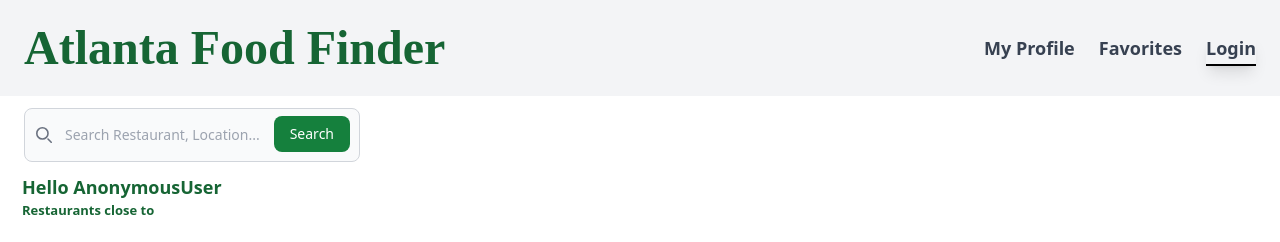
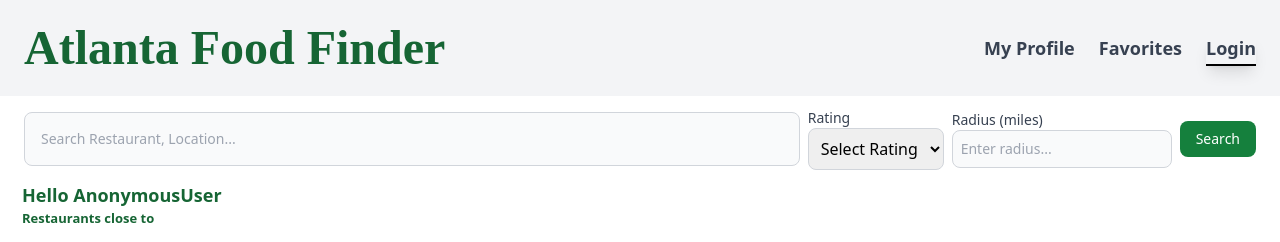
Before and after one commit to Basavatia-Shreyas/AtlantaFoodFinder, a Django app: template AtlantaFoodFinder/FoodFinder/templates/FoodFinder/home.html in a window 1280 px wide. Shown: the top 242 px of the page. Run offline with Django 5.2, Linux system fonts and the light colour scheme; the template is opened without the code that fills it, so the values that code supplies are empty; some libraries are stand-ins or nearby versions.

Commit message:
filter option NOT WORKING YET

```diff
--- a/AtlantaFoodFinder/FoodFinder/templates/FoodFinder/home.html
+++ b/AtlantaFoodFinder/FoodFinder/templates/FoodFinder/home.html
@@ -43,20 +43,63 @@
     {% endif %}
   </ul>
 </nav>
-<form method="GET" action = "{% url 'index' %}" class="px-6 py-3 max-w-sm">
-    <label for="default-search" class="mb-2 text-sm font-medium text-gray-900 sr-only dark:text-white">Search</label>
-    {% csrf_token %}
-    <div class="relative">
-        <div class="absolute inset-y-0 start-0 flex items-center ps-3 pointer-events-none">
-            <svg class="w-4 h-4 text-gray-500 dark:text-gray-400" aria-hidden="true" xmlns="http://www.w3.org/2000/svg" fill="none" viewBox="0 0 20 20">
-                <path stroke="currentColor" stroke-linecap="round" stroke-linejoin="round" stroke-width="2" d="m19 19-4-4m0-7A7 7 0 1 1 1 8a7 7 0 0 1 14 0Z"></path>
-            </svg>
-        </div>
-        <input type="text" name="search" class="block w-full p-4 ps-10 text-sm text-gray-900 border border-gray-300 rounded-lg bg-gray-50 focus:ring-green-500 focus:border-green-500 dark:bg-gray-700 dark:border-gray-600 dark:placeholder-gray-400 dark:text-white dark:focus:ring-green-500 dark:focus:border-green-500"
-               placeholder="Search Restaurant, Location..." required value="{{ query|default_if_none:'' }}" />
-        <button type="submit" class="text-white absolute end-2.5 bottom-2.5 bg-green-700 hover:bg-green-800 focus:ring-4 focus:outline-none focus:ring-green-300 font-medium rounded-lg text-sm px-4 py-2 dark:bg-green-600 dark:hover:bg-green-700 dark:focus:ring-green-800">Search</button>
+
+<form method="GET" action="{% url 'index' %}" class="flex items-center justify-start px-6 py-3 max-w-full">
+    <div class="relative flex-grow mr-2 w-700"> <!-- Set the width to 700px -->
+        <label for="default-search" class="mb-2 text-sm font-medium text-gray-900 sr-only dark:text-white">Search</label>
+        {% csrf_token %}
+        <input type="text" name="search" class="block w-full p-4 text-sm text-gray-900 border border-gray-300 rounded-lg bg-gray-50 focus:ring-green-500 focus:border-green-500 dark:bg-gray-700 dark:border-gray-600 dark:placeholder-gray-400 dark:text-white dark:focus:ring-green-500 dark:focus:border-green-500" placeholder="Search Restaurant, Location..." required value="{{ query }}" />
     </div>
+
+    <div class="mr-2"> <!-- Remove flex-grow for this element -->
+        <label for="rating" class="block text-sm font-medium text-gray-700">Rating</label>
+        <select name="rating" class="block p-2 border border-gray-300 rounded-lg">
+            <option value="">Select Rating</option>
+            <option value="1">1 Star</option>
+            <option value="2">2 Stars</option>
+            <option value="3">3 Stars</option>
+            <option value="4">4 Stars</option>
+            <option value="5">5 Stars</option>
+        </select>
+    </div>
+
+    <div class="mr-2"> <!-- Remove flex-grow for this element -->
+        <label for="radius" class="block text-sm font-medium text-gray-700">Radius (miles)</label>
+        <input type="number" name="radius" min="1" class="block p-2 text-sm text-gray-900 border border-gray-300 rounded-lg bg-gray-50 focus:ring-green-500 focus:border-green-500 dark:bg-gray-700 dark:border-gray-600 dark:placeholder-gray-400 dark:text-white dark:focus:ring-green-500 dark:focus:border-green-500" placeholder="Enter radius..." />
+    </div>
+
+    <button type="submit" class="text-white bg-green-700 hover:bg-green-800 focus:ring-4 focus:outline-none focus:ring-green-300 font-medium rounded-lg text-sm px-4 py-2 dark:bg-green-600 dark:hover:bg-green-700 dark:focus:ring-green-800">Search</button>
 </form>
+
+
+{#<form method="GET" action = "{% url 'index' %}" class="px-6 py-3 max-w-sm">#}
+{#    <label for="default-search" class="mb-2 text-sm font-medium text-gray-900 sr-only dark:text-white">Search</label>#}
+{#    {% csrf_token %}#}
+{#    <div class="relative">#}
+{#        <div class="absolute inset-y-0 start-0 flex items-center ps-3 pointer-events-none">#}
+{#            <svg class="w-4 h-4 text-gray-500 dark:text-gray-400" aria-hidden="true" xmlns="http://www.w3.org/2000/svg" fill="none" viewBox="0 0 20 20">#}
+{#                <path stroke="currentColor" stroke-linecap="round" stroke-linejoin="round" stroke-width="2" d="m19 19-4-4m0-7A7 7 0 1 1 1 8a7 7 0 0 1 14 0Z"></path>#}
+{#            </svg>#}
+{#        </div>#}
+{#        <input type="text" name="search" class="block w-full p-4 ps-10 text-sm text-gray-900 border border-gray-300 rounded-lg bg-gray-50 focus:ring-green-500 focus:border-green-500 dark:bg-gray-700 dark:border-gray-600 dark:placeholder-gray-400 dark:text-white dark:focus:ring-green-500 dark:focus:border-green-500" #}
+{#               placeholder="Search Restaurant, Location..." required value="{{ query|default_if_none:'' }}" />#}
+{#        #}
+{#        <label for="rating" class="block mt-4 text-sm font-medium text-gray-700">Rating</label>#}
+{#        <select name="rating" class="block w-full mt-2 p-2 border border-gray-300 rounded-lg">#}
+{#            <option value="">Select Rating</option>#}
+{#            <option value="1">1 Star</option>#}
+{#            <option value="2">2 Stars</option>#}
+{#            <option value="3">3 Stars</option>#}
+{#            <option value="4">4 Stars</option>#}
+{#            <option value="5">5 Stars</option>#}
+{#        </select>#}
+{##}
+{#        <label for="radius" class="block mt-4 text-sm font-medium text-gray-700">Radius (miles)</label>#}
+{#        <input type="number" name="radius" min="1" class="block w-full mt-2 p-4 text-sm text-gray-900 border border-gray-300 rounded-lg bg-gray-50 focus:ring-green-500 focus:border-green-500 dark:bg-gray-700 dark:border-gray-600 dark:placeholder-gray-400 dark:text-white dark:focus:ring-green-500 dark:focus:border-green-500" placeholder="Enter radius..." />#}
+{#        #}
+{#        <button type="submit" class="text-white absolute end-2.5 bottom-2.5 bg-green-700 hover:bg-green-800 focus:ring-4 focus:outline-none focus:ring-green-300 font-medium rounded-lg text-sm px-4 py-2 dark:bg-green-600 dark:hover:bg-green-700 dark:focus:ring-green-800">Search</button>#}
+{#    </div>#}
+{#</form>#}
 
 
 <p class='font-bold text-gray-700 text-green-800 text-[18px]' style='padding-left: 22px;'>Hello {{request.user}}</p>
@@ -81,7 +124,8 @@
                                 <p class='text-[17px] font-bold text-[#0FB478]'>{{ restaurant.formatted_address }}</p>
                             {% endif %}
               </div>
-              <p class='text-[#7C7C80] font-[15px] mt-6'>Description of restaurant: {{restaurant.rating}}, {{restaurant.price_level}}</p>
+              <p class='text-[#7C7C80] font-[15px] mt-3'>Rating: {{restaurant.rating}}</p>
+              <p class='text-[#7C7C80] font-[15px] mt-3'>Price Level: {{restaurant.price_level}}</p>
               <a target='_blank' class='block mt-10 w-full px-4 py-3 font-medium tracking-wide text-center capitalize transition-colors duration-300 transform bg-[#FFC933] rounded-[14px] hover:bg-[#FFC933DD] focus:outline-none focus:ring focus:ring-teal-300 focus:ring-opacity-80'>
                   Do Something
                   </a>
```
Also changed, not shown: AtlantaFoodFinder/FoodFinder/views.py (+56 -1 lines).
